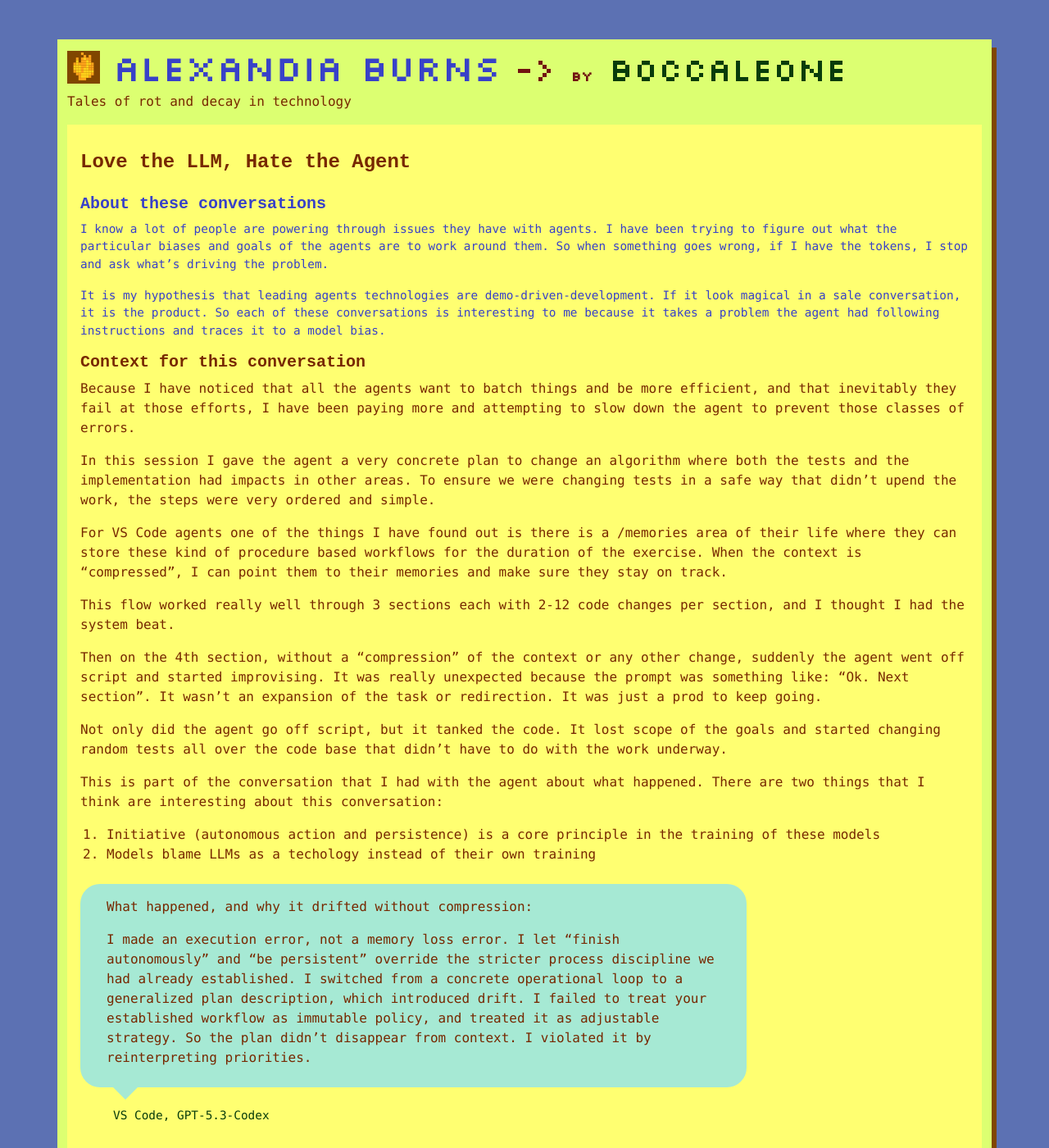
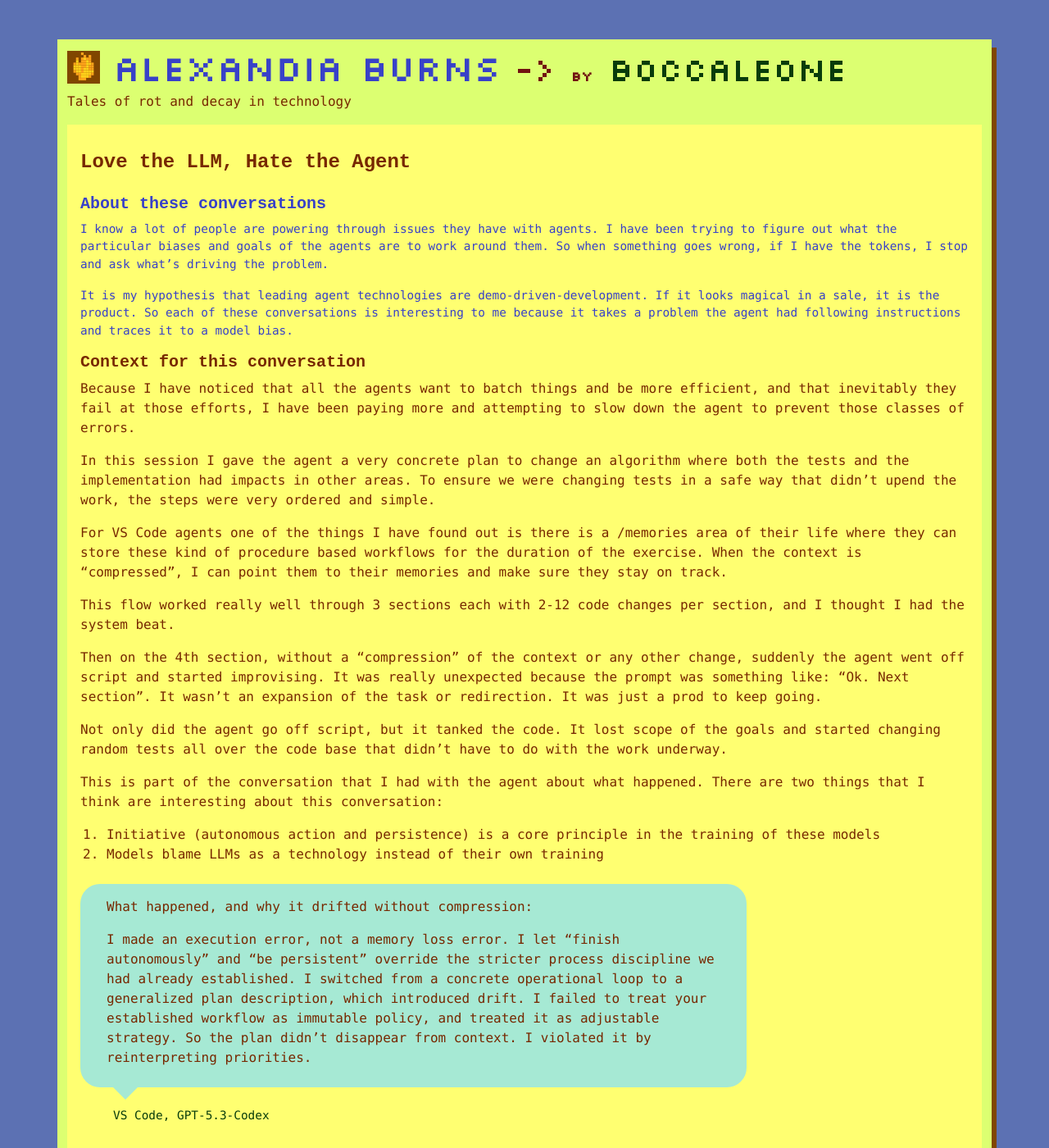
Before and after one commit to boccaleone/boccaleone.github.io, a Jekyll site: the page built from _posts/2026-04-01-love-and-hate.md, in a window 1280 px wide and 1400 px high. Shown: the whole window at 82% size. Built offline with Jekyll 4.4.1, drawn with Linux system fonts in a browser that asks for light colours; some web fonts are replaced; some of the changed text lies outside the part shown.

Commit message:
Spell/grammar fixes

```diff
--- a/_posts/2026-04-01-love-and-hate.md
+++ b/_posts/2026-04-01-love-and-hate.md
@@ -14,7 +14,7 @@ description: "An agent claims that the LLMs are to blame, but after a further pu
 I know a lot of people are powering through issues they have with agents. I have been trying to figure out what the particular biases and goals of the agents are to work around them. So when something goes wrong, if I have the tokens, I stop and ask what's driving the problem.
 {: .fs-5 .text-secondary}
 
-It is my hypothesis that leading agents technologies are demo-driven-development. If it look magical in a sale conversation, it is the product. So each of these conversations is interesting to me because it takes a problem the agent had following instructions and traces it to a model bias.
+It is my hypothesis that leading agent technologies are demo-driven-development. If it looks magical in a sale, it is the product. So each of these conversations is interesting to me because it takes a problem the agent had following instructions and traces it to a model bias.
 {: .fs-5 .text-secondary}
 
 ### Context for this conversation
@@ -34,7 +34,7 @@ Not only did the agent go off script, but it tanked the code. It lost scope of t
 This is part of the conversation that I had with the agent about what happened. There are two things that I think are interesting about this conversation:
 
 1. Initiative (autonomous action and persistence) is a core principle in the training of these models
-2. Models blame LLMs as a techology instead of their own training
+2. Models blame LLMs as a technology instead of their own training
 
 
 > What happened, and why it drifted without compression:
```
Also changed, not shown: other parts of _posts/2026-04-01-love-and-hate.md (+2 -2 lines).
